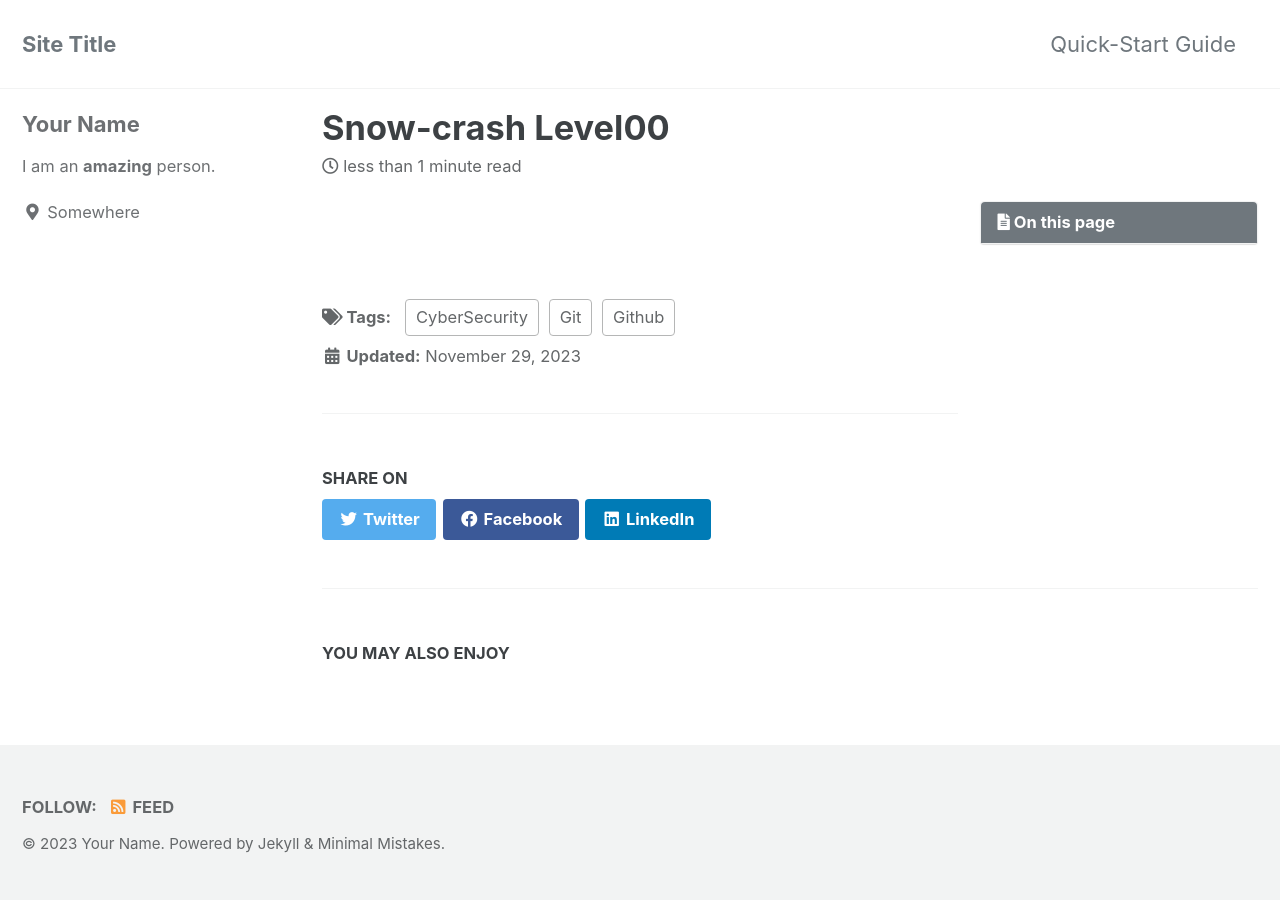
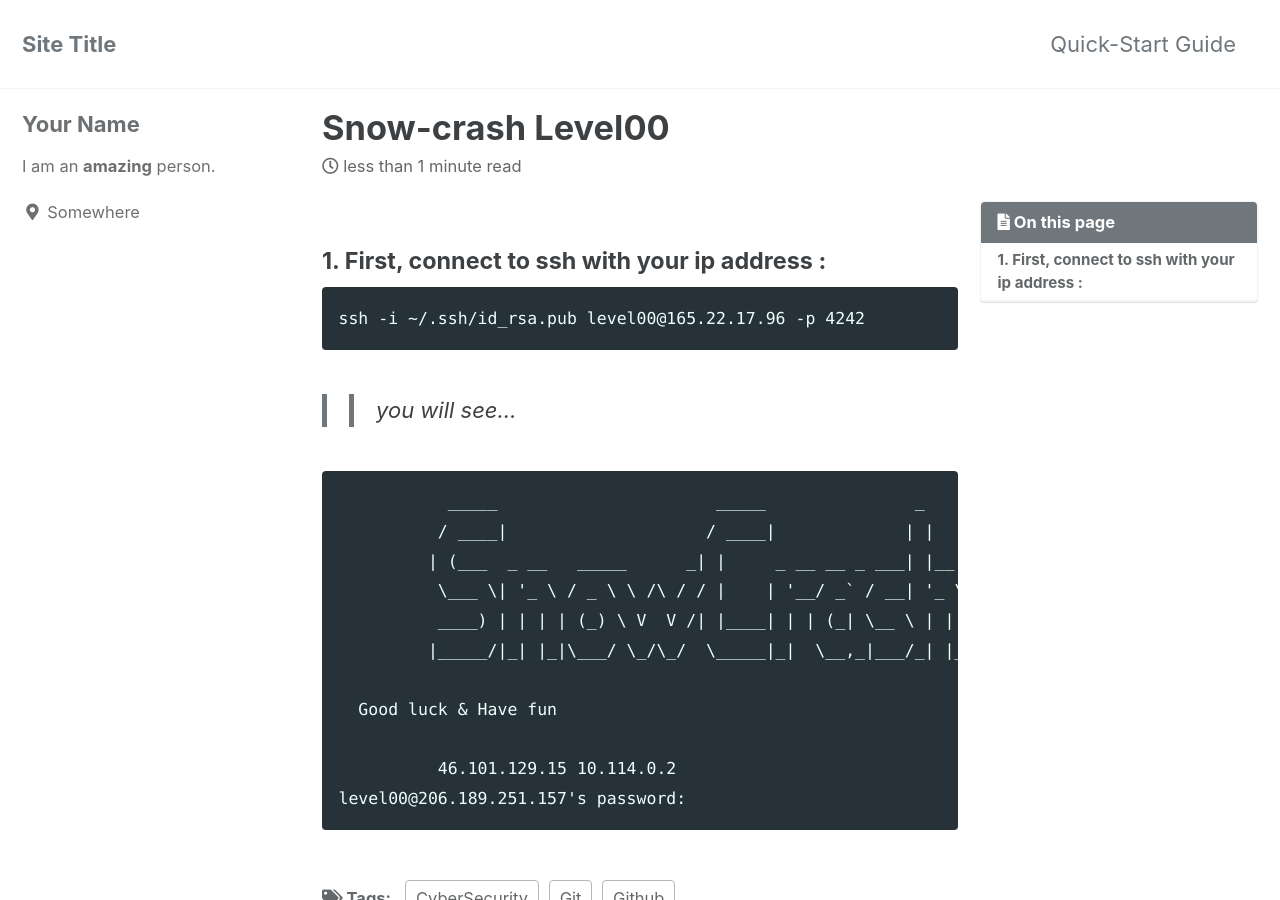
Before and after one commit to EunmiYoo/EunmiYoo.github.io, a Jekyll site: the page built from _posts/2023-11-29-Level00.md, in a window 1280 px wide and 900 px high. Built offline with Jekyll 4.4.1, drawn with Linux system fonts in a browser that asks for light colours; cached includes are drawn as plain includes.

Commit message:
"_post add"

````diff
--- a/_posts/2023-11-29-Level00.md
+++ b/_posts/2023-11-29-Level00.md
@@ -11,3 +11,23 @@ toc_sticky: true
 date: 2023-11-29
 last_modified_at: 2023-11-29
 ---
+#### 1. First, connect to ssh with your ip address :
+
+```
+ssh -i ~/.ssh/id_rsa.pub level00@165.22.17.96 -p 4242
+```
+ >> you will see...
+
+```
+	   _____                      _____               _
+	  / ____|                    / ____|             | |
+	 | (___  _ __   _____      _| |     _ __ __ _ ___| |__
+	  \___ \| '_ \ / _ \ \ /\ / / |    | '__/ _` / __| '_ \
+	  ____) | | | | (_) \ V  V /| |____| | | (_| \__ \ | | |
+	 |_____/|_| |_|\___/ \_/\_/  \_____|_|  \__,_|___/_| |_|
+
+  Good luck & Have fun
+
+          46.101.129.15 10.114.0.2
+level00@206.189.251.157's password:
+```
````
